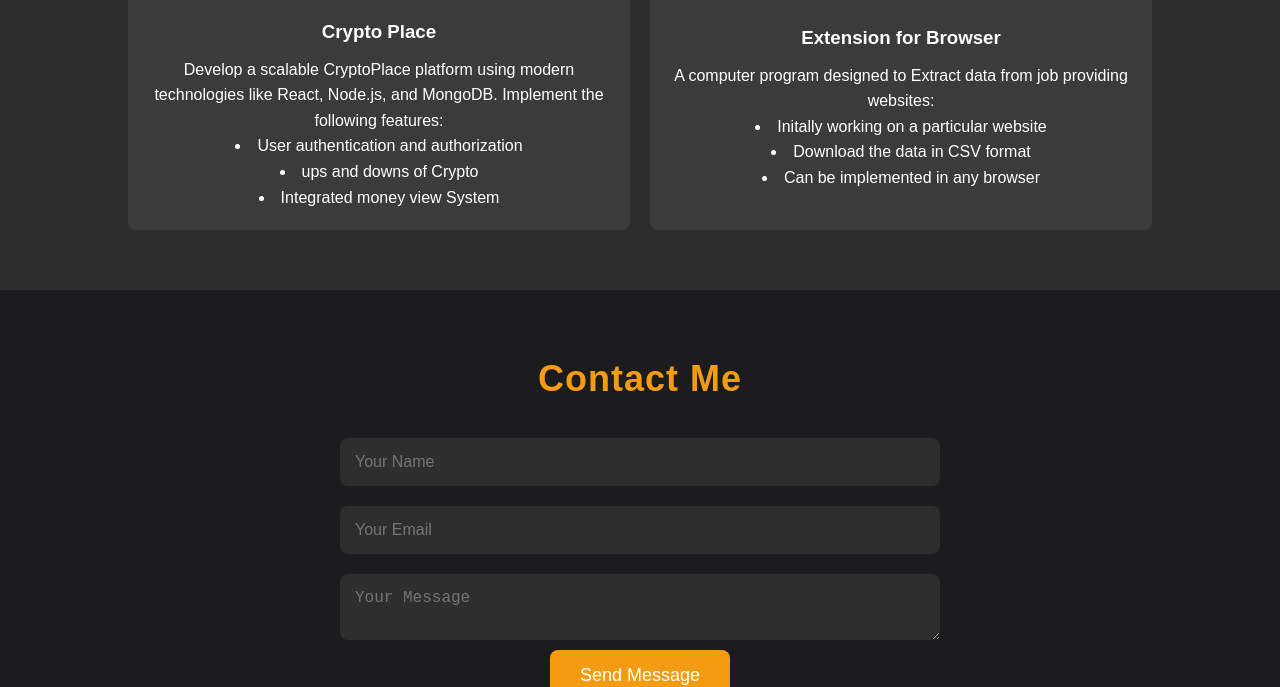
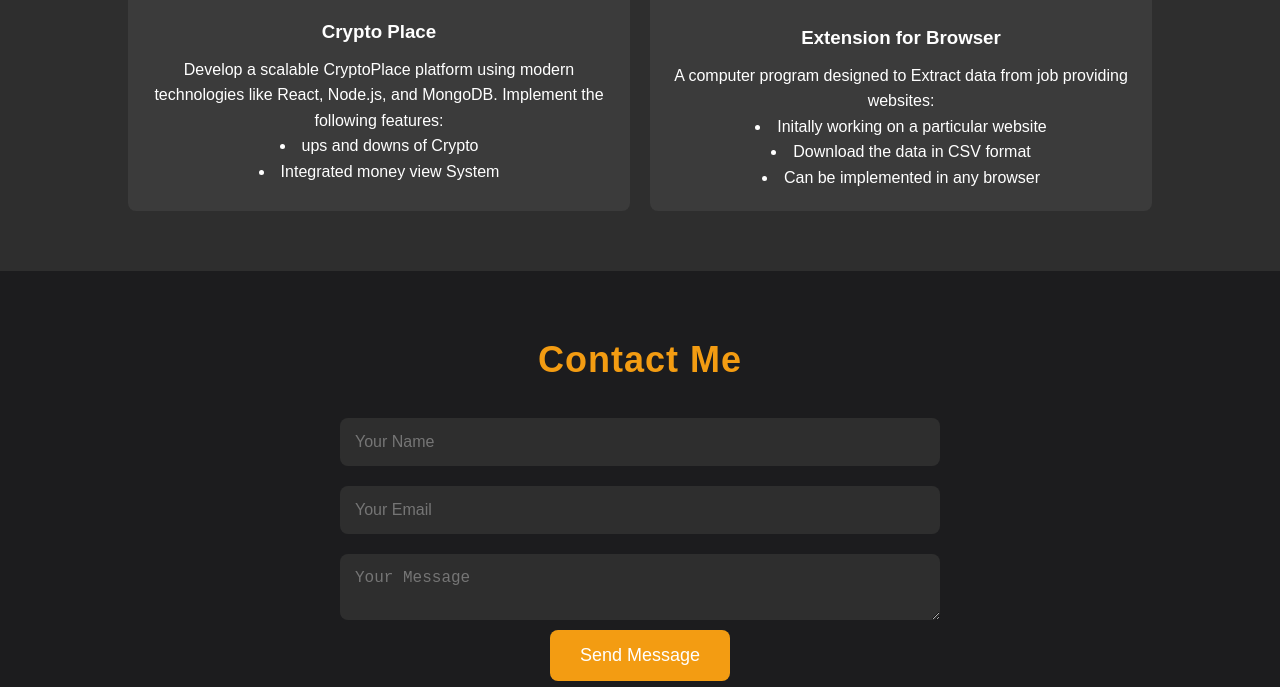
Before and after one commit to Abhishek-CSIT/my-portfolio, a plain HTML site: page index.html in a window 1280 px wide. Shown: the part 2180-2867 px from the top of the page. Drawn offline with Linux system fonts and the light colour scheme.

Commit message:
Update index.html

```diff
--- a/index.html
+++ b/index.html
@@ -70,7 +70,6 @@
                     <img src="assests\p2.avif" alt="Project 1">
                     <h3>Crypto Place</h3>
                     <p>Develop a scalable CryptoPlace platform using modern technologies like React, Node.js, and MongoDB. Implement the following features: <br>
-                        <li>User authentication and authorization</li>
                         <li>ups and downs of Crypto</li>
                         <li>Integrated money view System </li>
                 </div>
```
